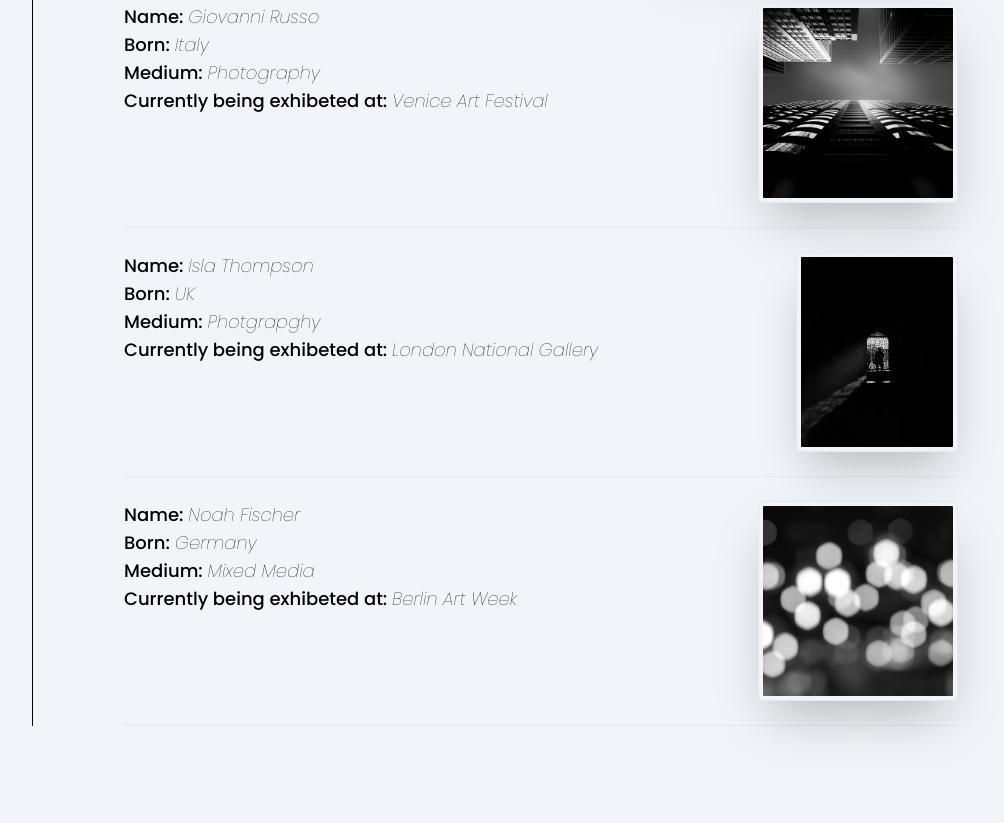
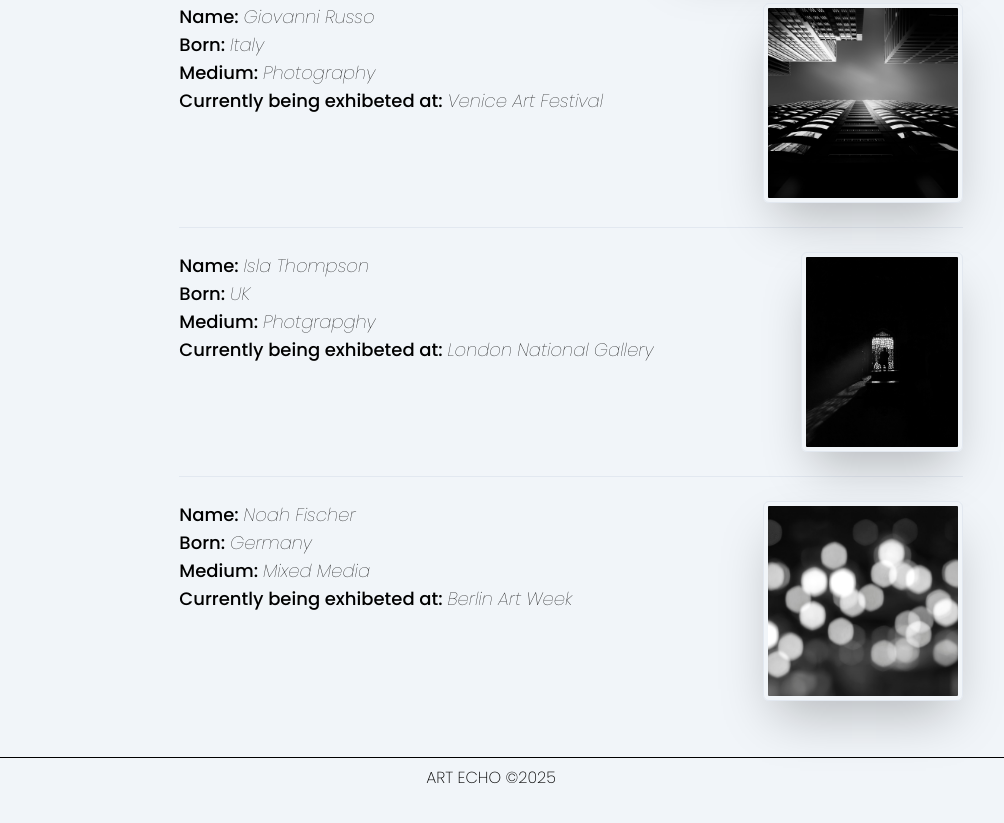
Before and after one commit to c-tregunna/photo-gallery, a website: page artists.html in a window 1280 px wide. Shown: the part 1917-2740 px from the top of the page, without its empty margins (149-1153 px from the left). Before the commit the page ends 2683 px from the top, so only its background shows below. Drawn offline with Linux system fonts and the light colour scheme.

```diff
--- a/artists.html
+++ b/artists.html
@@ -21,14 +21,17 @@
       <h2 class="text-yellow-950 font-extralight px-5 uppercase text-2xl">art echo</h2>
     </nav>
     <section class="flex flex-col md:flex-row md:justify-between">
-      <div class="flex items-start justify-center  md:border-r mr-2 md:pt-40 md:w-1/12">
+      <div class="flex items-start justify-center  md:border-r mr-2 md:pt-20 md:w-1/12 md:fixed md:h-[650px]">
         <h2 class="md:rotate-270 uppercase text-3xl md:text-8xl font-extralight md:font-thin text-gray-500 md:pr-20">artists</h2>
       </div>
-      <div id="artist-gallery" class="grow">
+      <div id="artist-gallery" class="grow md:ml-40">
 
       </div>
 
     </section>
+    <footer class="border-t flex justify-center mt-8 pt-2">
+      <p class="uppercase font-extralight ">art echo &copy;2025</p>
+    </footer>
   </div>
     <script src="artists.js"></script>
 </body>
--- a/artists.js
+++ b/artists.js
@@ -85,7 +85,7 @@
 
 artists.forEach((artist) => {
     artistGallery.innerHTML += `
-        <div class="flex flex-col border-b border-b-slate-200 py-6 text-lg lg:flex-row md:justify-between w-10/12 mx-auto">
+        <div class="flex flex-col border-b border-b-slate-200 py-6 text-lg lg:flex-row md:justify-between w-10/12 mx-auto last:border-b-0">
             <div>
                 <p><span class="font-medium">Name:</span> <span class="italic font-thin">${artist.name}</span></p>
                 <p><span class="font-medium">Born:</span> <span class="italic font-thin">${artist.countryBorn}</span></p>
--- a/input.css
+++ b/input.css
@@ -17,6 +17,4 @@
   .nav-items {
     @apply font-extralight px-5 uppercase cursor-pointer hover:underline;
   }
-
-
 }
```
Also changed, not shown: output.css.
